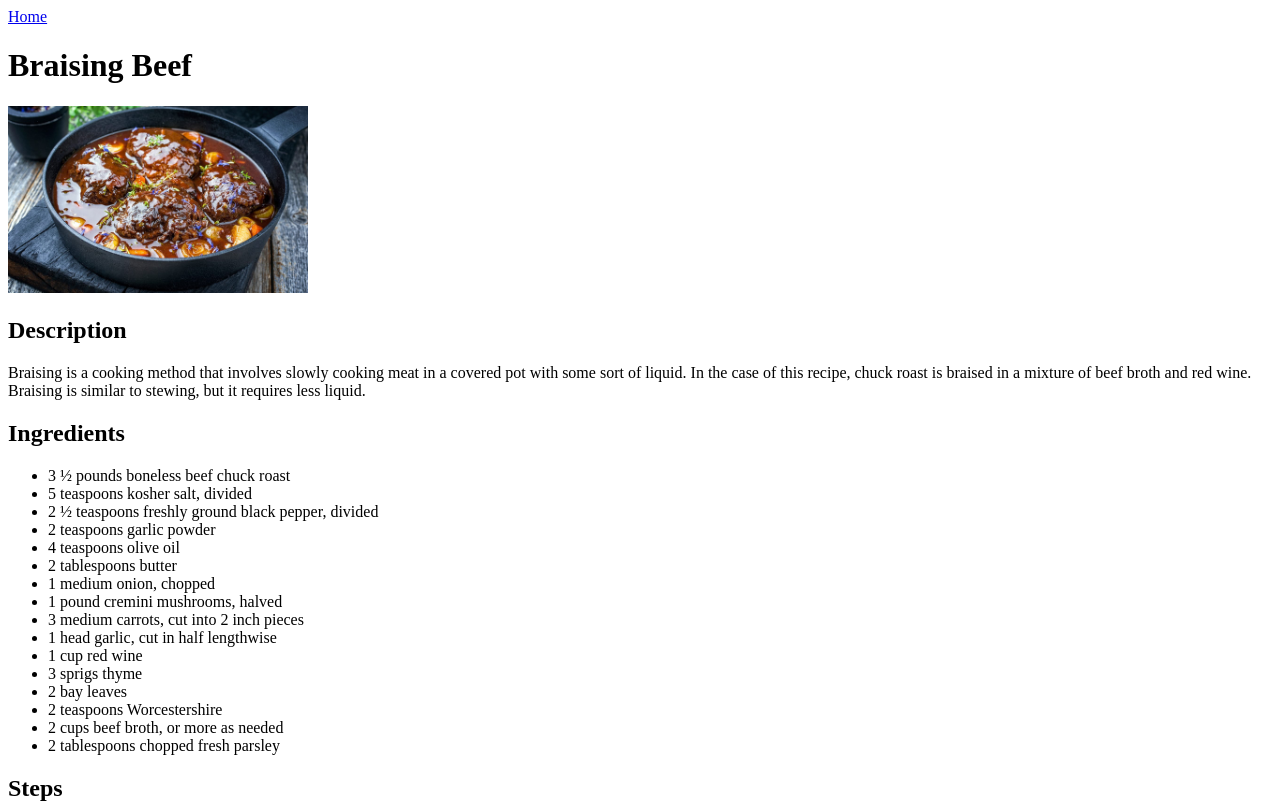
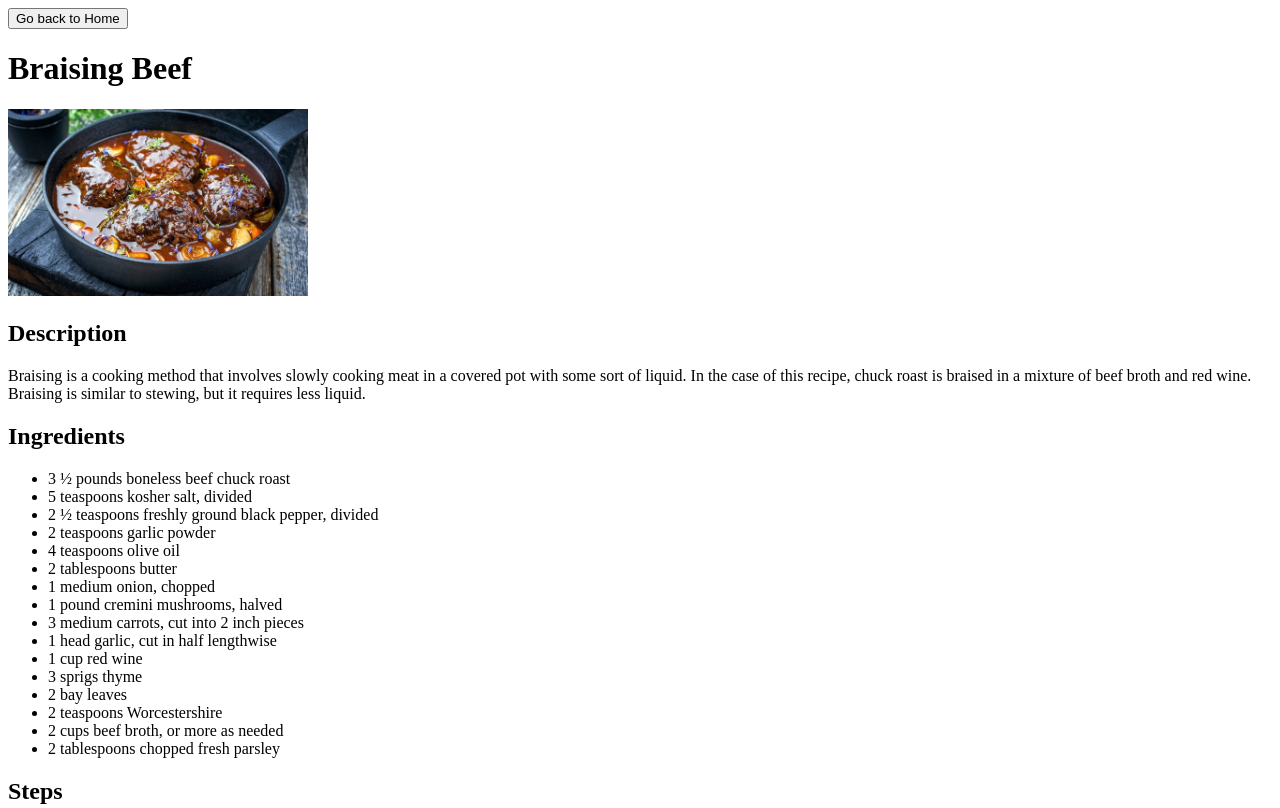
Before and after one commit to gregorryy/odin-recipies, a plain HTML site: page recipies/braised_beef.html in a window 1280 px wide. Shown: the top 808 px of the page. Drawn offline with Linux system fonts and the light colour scheme.

Commit message:
Edit the Home button who put an 404 error

```diff
--- a/recipies/braised_beef.html
+++ b/recipies/braised_beef.html
@@ -6,7 +6,7 @@
   <title>Braising Beef | Odin Recipies</title>
 </head>
 <body>
-  <a href="/index.html">Home</a>
+  <button onclick="window.history.back()">Go back to Home</button>
   <h1>Braising Beef</h1>
   <img src="../images/braising_beef.jpg" alt="Braising Beef" width="300">
   <h2>Description</h2>
```
Also changed, not shown: recipies/lasagna.html (+1 -1 lines), recipies/pumpkin_turkey_chili.html (+1 -1 lines).
